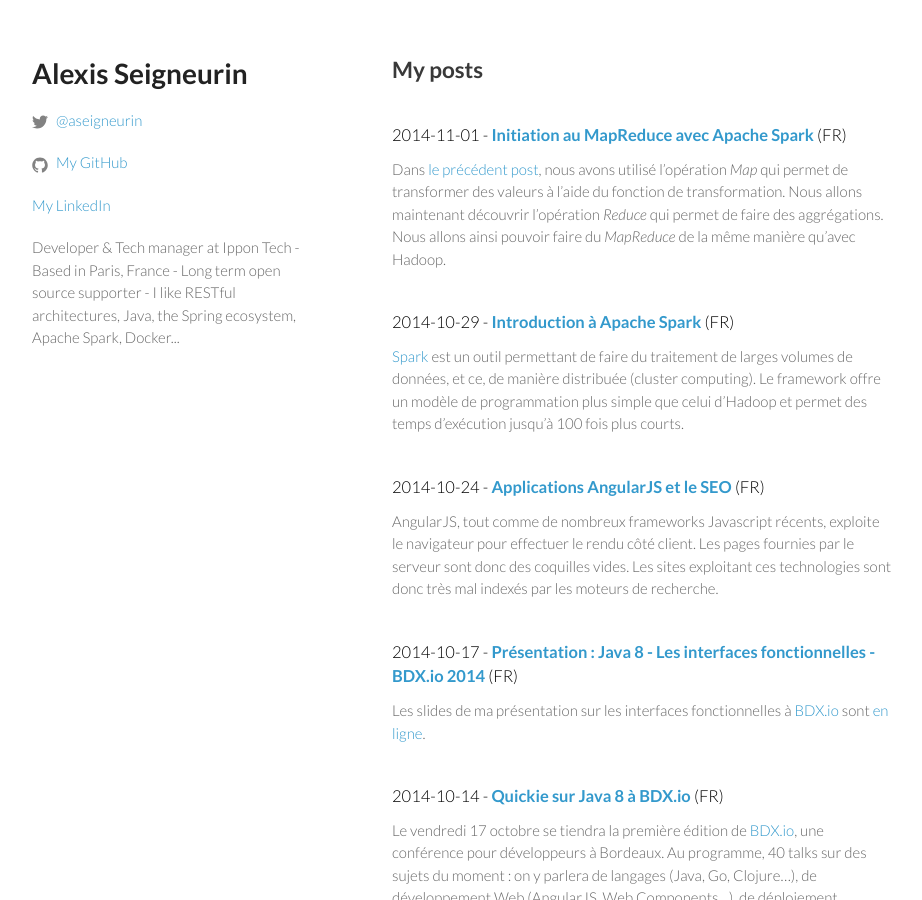
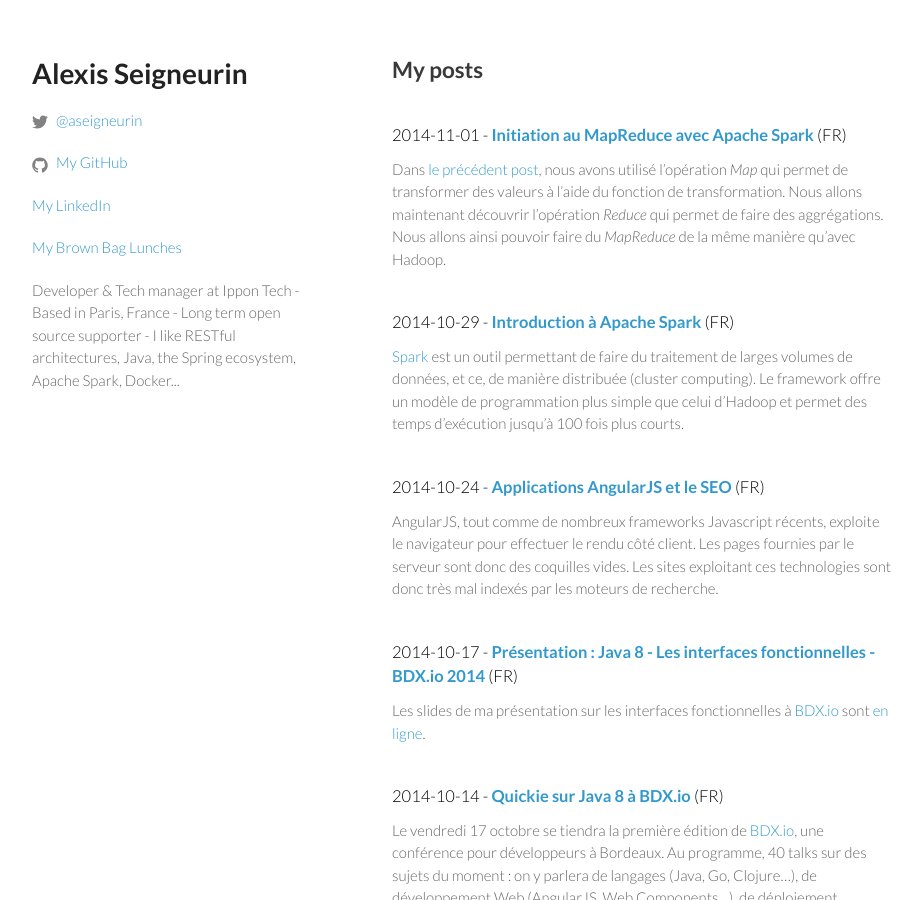
Before and after one commit to aseigneurin/aseigneurin.github.io, a Jekyll site: the page built from index.html, in a window 1280 px wide and 900 px high. Shown: the whole window, without its empty margins (178-1100 px from the left). Built offline with Jekyll 4.4.1, drawn with Linux system fonts in a browser that asks for light colours.

Commit message:
- adding link to BBL

```diff
--- a/_config.yml
+++ b/_config.yml
@@ -10,6 +10,7 @@ url: "http://aseigneurin.github.io" # the base hostname & protocol for your site
 twitter_username: aseigneurin
 github_username:  aseigneurin
 linkedin_url: pub/alexis-seigneurin/11/8b4/18a
+bbl_url: http://www.brownbaglunch.fr/baggers.html#Alexis_Seigneurin_Paris
 
 # Build settings
 markdown: kramdown
--- a/_layouts/home.html
+++ b/_layouts/home.html
@@ -36,6 +36,11 @@
             <span>My LinkedIn</span>
           </a>
         </p>
+        <p class="view">
+          <a href="{{ site.bbl_url }}">
+            <span>My Brown Bag Lunches</span>
+          </a>
+        </p>
         <p class="view">{{ site.description }}</p>
       </header>
 
```
